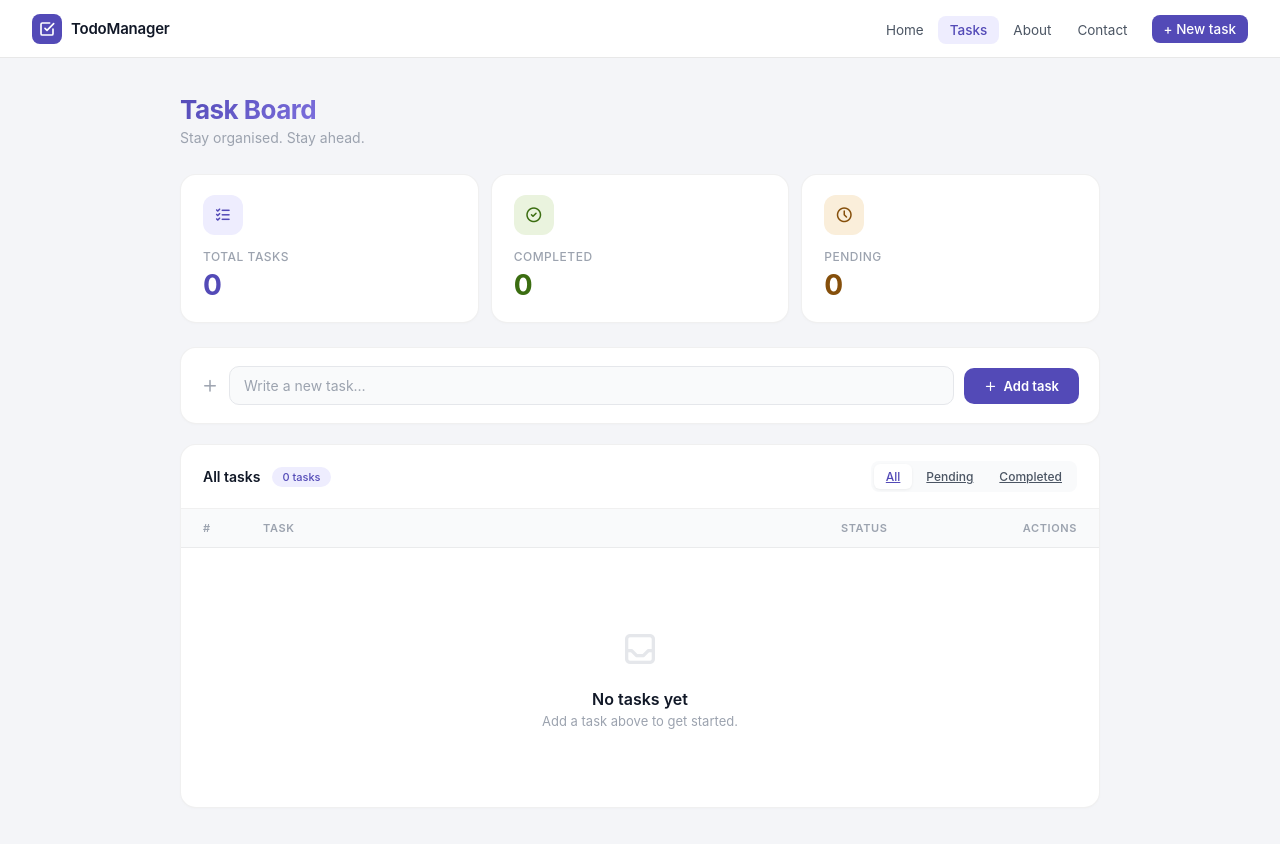
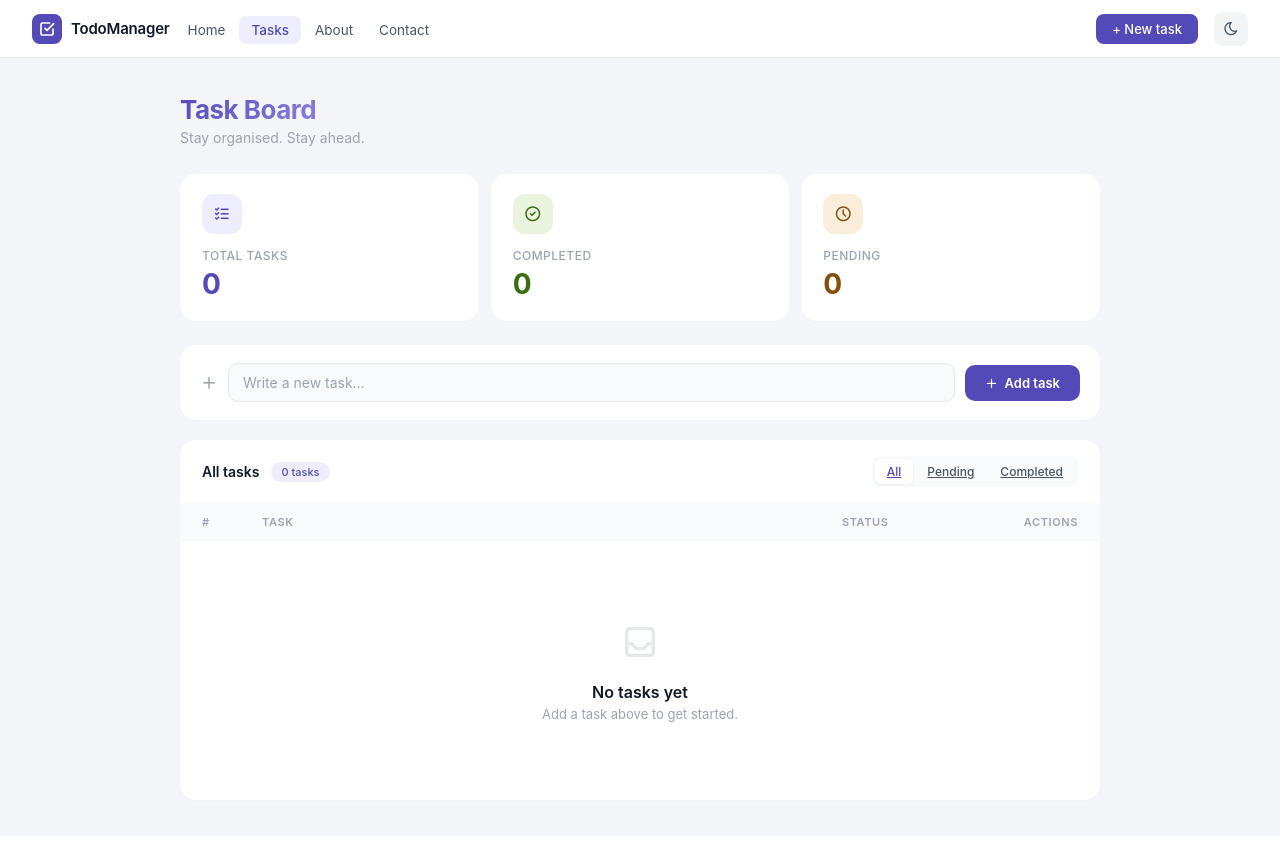
Before and after one commit to FAIZAN-MAKER/Todo_Manager_Django, a Django app: page /todolist/ in a window 1280 px wide. After the commit the page ends 801 px from the top, so only its background shows below. Run offline with Django 5.2, Linux system fonts and the light colour scheme; data that the repository does not hold is empty.

Commit message:
Refactor styles in templates to use CSS variables for colors and backgrounds
- Updated color and background properties in about.html, contact.html, main.html, todolist.html to use CSS variables for consistency and maintainability.
- Enhanced hover and transition effects for various elements to improve user experience.
- Adjusted card and button styles to align with the new design system.

```diff
--- a/todo_manager/todo_manager/templates/base.html
+++ b/todo_manager/todo_manager/templates/base.html
@@ -9,6 +9,7 @@
     <link rel="stylesheet" href="https://cdn.jsdelivr.net/npm/@tabler/icons-webfont@latest/tabler-icons.min.css">
     <style>
         *, *::before, *::after { margin: 0; padding: 0; box-sizing: border-box; }
+
         :root {
             --purple-50: #EEEDFE; --purple-600: #534AB7; --purple-800: #3C3489;
             --green-50: #EAF3DE; --green-600: #3B6D11;
@@ -18,13 +19,70 @@
             --gray-400: #9CA3AF; --gray-600: #4B5563; --gray-900: #111827;
             --radius-md: 8px; --radius-lg: 12px;
             --border: 0.5px solid rgba(0,0,0,0.09);
+            --bg-body: #f4f5f8;
+            --bg-surface: #ffffff;
+            --bg-elevated: #ffffff;
+            --bg-hover: rgba(0,0,0,0.02);
+            --bg-toolbar: var(--gray-50);
+            --border-light: rgba(0,0,0,0.06);
+            --border-med: rgba(0,0,0,0.09);
+            --shadow-sm: 0 1px 3px rgba(0,0,0,0.02);
+            --shadow-md: 0 8px 30px rgba(0,0,0,0.06);
+            --shadow-lg: 0 24px 80px rgba(0,0,0,0.15);
+            --overlay: rgba(0,0,0,0.3);
+            --gradient-text: linear-gradient(135deg, #534AB7, #8B7FDF);
+            --navbar-bg: #ffffff;
         }
-        body { font-family: 'Inter', 'Segoe UI', system-ui, sans-serif; background: #f4f5f8; min-height: 100vh; color: var(--gray-900); -webkit-font-smoothing: antialiased; }
 
-        .navbar { background: #fff; border-bottom: var(--border); padding: 0 32px; display: flex; justify-content: space-between; align-items: center; height: 58px; position: sticky; top: 0; z-index: 1000; }
+        [data-theme="dark"] {
+            --purple-50: #2a2547; --purple-600: #8B7FDF; --purple-800: #A99EE8;
+            --green-50: #1c2e14; --green-600: #6BBF2B;
+            --amber-50: #2e2312; --amber-600: #E8A623;
+            --red-50: #2e1a1a; --red-600: #E85454;
+            --gray-50: #161922; --gray-100: #1e2230; --gray-200: #2a2f3f;
+            --gray-400: #7a8398; --gray-600: #a0a8ba; --gray-900: #e4e9f2;
+            --border: 0.5px solid rgba(255,255,255,0.07);
+            --bg-body: #0d0f16;
+            --bg-surface: #151821;
+            --bg-elevated: #1a1e2a;
+            --bg-hover: rgba(255,255,255,0.02);
+            --bg-toolbar: var(--gray-50);
+            --border-light: rgba(255,255,255,0.05);
+            --border-med: rgba(255,255,255,0.07);
+            --shadow-sm: 0 1px 3px rgba(0,0,0,0.3);
+            --shadow-md: 0 8px 30px rgba(0,0,0,0.4);
+            --shadow-lg: 0 24px 80px rgba(0,0,0,0.5);
+            --overlay: rgba(0,0,0,0.6);
+            --gradient-text: linear-gradient(135deg, #8B7FDF, #B8AFF0);
+            --navbar-bg: #151821;
+        }
+
+        body {
+            font-family: 'Inter', 'Segoe UI', system-ui, sans-serif;
+            background: var(--bg-body);
+            min-height: 100vh;
+            color: var(--gray-900);
+            -webkit-font-smoothing: antialiased;
+            transition: background 0.3s ease, color 0.3s ease;
+        }
+
+        .navbar {
+            background: var(--navbar-bg);
+            border-bottom: var(--border);
+            padding: 0 32px;
+            display: flex;
+            justify-content: space-between;
+            align-items: center;
+            height: 58px;
+            position: sticky;
+            top: 0;
+            z-index: 1000;
+            transition: background 0.3s ease, border-color 0.3s ease;
+        }
+        .nav-left, .nav-right { display: flex; align-items: center; gap: 6px; }
         .brand { display: flex; align-items: center; gap: 9px; text-decoration: none; }
-        .brand-icon { width: 30px; height: 30px; background: var(--purple-600); border-radius: var(--radius-md); display: flex; align-items: center; justify-content: center; }
-        .brand-name { font-size: 15px; font-weight: 600; color: var(--gray-900); letter-spacing: -0.2px; }
+        .brand-icon { width: 30px; height: 30px; background: var(--purple-600); border-radius: var(--radius-md); display: flex; align-items: center; justify-content: center; transition: background 0.3s ease; }
+        .brand-name { font-size: 15px; font-weight: 600; color: var(--gray-900); letter-spacing: -0.2px; transition: color 0.3s ease; }
         .nav-links { list-style: none; display: flex; gap: 2px; align-items: center; }
         .nav-links a { font-size: 13.5px; color: var(--gray-600); text-decoration: none; padding: 6px 12px; border-radius: var(--radius-md); transition: background 0.15s, color 0.15s; }
         .nav-links a:hover { background: var(--gray-100); color: var(--gray-900); }
@@ -32,10 +90,27 @@
         .nav-cta { margin-left: 10px; font-size: 13px; font-weight: 500; color: #fff !important; background: var(--purple-600); padding: 7px 16px; border-radius: var(--radius-md); text-decoration: none; transition: background 0.15s; }
         .nav-cta:hover { background: var(--purple-800) !important; }
 
+        .theme-btn {
+            background: var(--gray-100);
+            border: none;
+            width: 34px;
+            height: 34px;
+            border-radius: var(--radius-md);
+            display: flex;
+            align-items: center;
+            justify-content: center;
+            cursor: pointer;
+            color: var(--gray-600);
+            font-size: 16px;
+            transition: background 0.2s, color 0.2s, transform 0.2s;
+            margin-left: 10px;
+        }
+        .theme-btn:hover { background: var(--gray-200); color: var(--gray-900); transform: rotate(15deg); }
+
         .content { max-width: 960px; margin: 0 auto; padding: 36px 20px; }
 
         .toast-container { position: fixed; bottom: 24px; right: 24px; z-index: 9999; display: flex; flex-direction: column; gap: 8px; max-width: 340px; }
-        .toast { display: flex; align-items: center; gap: 10px; padding: 11px 14px; background: #fff; border-radius: var(--radius-md); border: var(--border); border-left: 2px solid var(--green-600); box-shadow: 0 4px 20px rgba(0,0,0,0.09); animation: toastIn 0.3s cubic-bezier(0.16,1,0.3,1); transition: opacity 0.35s, transform 0.35s; }
+        .toast { display: flex; align-items: center; gap: 10px; padding: 11px 14px; background: var(--bg-elevated); border-radius: var(--radius-md); border: var(--border); border-left: 2px solid var(--green-600); box-shadow: 0 4px 20px rgba(0,0,0,0.12); animation: toastIn 0.3s cubic-bezier(0.16,1,0.3,1); transition: opacity 0.35s, transform 0.35s, background 0.3s ease, border-color 0.3s ease; }
         @keyframes toastIn { from { opacity: 0; transform: translateX(20px); } to { opacity: 1; transform: translateX(0); } }
         .toast-icon { flex-shrink: 0; width: 24px; height: 24px; background: var(--green-50); color: var(--green-600); border-radius: 50%; display: flex; align-items: center; justify-content: center; }
         .toast-msg { flex: 1; font-size: 13px; font-weight: 500; color: var(--gray-900); }
@@ -51,6 +126,7 @@
 </head>
 <body>
     <nav class="navbar">
+        <div class="nav-left">
             <a href="{% url 'homepage' %}" class="brand">
                 <div class="brand-icon">
                     <svg width="16" height="16" viewBox="0 0 24 24" fill="none" stroke="white" stroke-width="2.5" stroke-linecap="round" stroke-linejoin="round"><path d="M9 11l3 3L22 4"/><path d="M21 12v7a2 2 0 01-2 2H5a2 2 0 01-2-2V5a2 2 0 012-2h11"/></svg>
@@ -62,8 +138,14 @@
                 <li><a href="{% url 'todolist' %}" class="{% if '/todolist' in request.path %}active{% endif %}">Tasks</a></li>
                 <li><a href="{% url 'about' %}" class="{% if '/about/' in request.path %}active{% endif %}">About</a></li>
                 <li><a href="{% url 'contact' %}" class="{% if '/contact/' in request.path %}active{% endif %}">Contact</a></li>
+            </ul>
+        </div>
+        <div class="nav-right">
             <a href="{% url 'todolist' %}" class="nav-cta">+ New task</a>
-        </ul>
+            <button class="theme-btn" id="themeToggle" title="Toggle dark mode">
+                <i class="ti ti-moon" id="themeIcon"></i>
+            </button>
+        </div>
     </nav>
 
     {% if messages %}
@@ -86,6 +168,29 @@
             document.querySelectorAll('.toast').forEach(function (t) {
                 setTimeout(function () { t.style.opacity='0'; t.style.transform='translateX(16px)'; setTimeout(function(){t.remove();},350); }, 3500);
             });
+
+            var html = document.documentElement;
+            var btn = document.getElementById('themeToggle');
+            var icon = document.getElementById('themeIcon');
+
+            function setTheme(theme) {
+                html.setAttribute('data-theme', theme);
+                localStorage.setItem('theme', theme);
+                icon.className = theme === 'dark' ? 'ti ti-sun' : 'ti ti-moon';
+            }
+
+            var saved = localStorage.getItem('theme');
+            if (saved) {
+                setTheme(saved);
+            } else {
+                var prefersDark = window.matchMedia('(prefers-color-scheme: dark)').matches;
+                setTheme(prefersDark ? 'dark' : 'light');
+            }
+
+            btn.addEventListener('click', function () {
+                var current = html.getAttribute('data-theme');
+                setTheme(current === 'dark' ? 'light' : 'dark');
+            });
         });
     </script>
     {% endblock %}
--- a/todo_manager/todolist/templates/todolist.html
+++ b/todo_manager/todolist/templates/todolist.html
@@ -6,85 +6,85 @@
 
 .page-head { margin-bottom: 28px; }
 .page-head h1 { font-size: 26px; font-weight: 700; color: var(--gray-900); letter-spacing: -0.5px; display: flex; align-items: center; gap: 10px; }
-.page-head h1 span { background: linear-gradient(135deg, #534AB7, #7C6FDD); -webkit-background-clip: text; -webkit-text-fill-color: transparent; background-clip: text; }
+.page-head h1 span { background: var(--gradient-text); -webkit-background-clip: text; -webkit-text-fill-color: transparent; background-clip: text; }
 .page-head p { font-size: 14px; color: var(--gray-400); margin-top: 4px; }
 
 .stats { display: grid; grid-template-columns: repeat(3, 1fr); gap: 12px; margin-bottom: 24px; }
-.stat-card { background: #fff; border-radius: var(--radius-xl); padding: 20px 22px; border: 0.5px solid rgba(0,0,0,0.06); box-shadow: 0 1px 3px rgba(0,0,0,0.02); transition: box-shadow 0.25s, transform 0.25s; position: relative; overflow: hidden; }
-.stat-card:hover { box-shadow: 0 8px 30px rgba(0,0,0,0.06); transform: translateY(-2px); }
+.stat-card { background: var(--bg-surface); border-radius: var(--radius-xl); padding: 20px 22px; border: var(--border-light); box-shadow: var(--shadow-sm); transition: box-shadow 0.25s, transform 0.25s, background 0.3s ease; position: relative; overflow: hidden; }
+.stat-card:hover { box-shadow: var(--shadow-md); transform: translateY(-2px); }
 .stat-card .icon-ring { width: 40px; height: 40px; border-radius: 12px; display: flex; align-items: center; justify-content: center; margin-bottom: 14px; font-size: 18px; }
-.stat-card .icon-ring.purple { background: #EEEDFE; color: #534AB7; }
-.stat-card .icon-ring.green { background: #EAF3DE; color: #3B6D11; }
-.stat-card .icon-ring.amber { background: #FAEEDA; color: #854F0B; }
+.stat-card .icon-ring.purple { background: var(--purple-50); color: var(--purple-600); }
+.stat-card .icon-ring.green { background: var(--green-50); color: var(--green-600); }
+.stat-card .icon-ring.amber { background: var(--amber-50); color: var(--amber-600); }
 .stat-label { font-size: 12px; font-weight: 500; color: var(--gray-400); text-transform: uppercase; letter-spacing: 0.5px; margin-bottom: 4px; }
 .stat-val { font-size: 28px; font-weight: 700; letter-spacing: -0.5px; }
-.stat-val.purple { color: #534AB7; }
-.stat-val.green { color: #3B6D11; }
-.stat-val.amber { color: #854F0B; }
+.stat-val.purple { color: var(--purple-600); }
+.stat-val.green { color: var(--green-600); }
+.stat-val.amber { color: var(--amber-600); }
 
-.add-card { background: #fff; border-radius: var(--radius-xl); padding: 18px 20px; margin-bottom: 20px; border: 0.5px solid rgba(0,0,0,0.06); box-shadow: 0 1px 3px rgba(0,0,0,0.02); display: flex; gap: 12px; align-items: center; }
-.add-card:focus-within { box-shadow: 0 0 0 3px rgba(83,74,183,0.12), 0 1px 3px rgba(0,0,0,0.02); }
+.add-card { background: var(--bg-surface); border-radius: var(--radius-xl); padding: 18px 20px; margin-bottom: 20px; border: var(--border-light); box-shadow: var(--shadow-sm); display: flex; gap: 12px; align-items: center; transition: background 0.3s ease, border-color 0.3s ease; }
+.add-card:focus-within { box-shadow: 0 0 0 3px rgba(83,74,183,0.12), var(--shadow-sm); }
 .add-inner { display: flex; gap: 10px; align-items: center; flex: 1; }
 .add-input { flex: 1; border: 0.5px solid var(--gray-200); border-radius: 10px; padding: 10px 14px; font-size: 14px; color: var(--gray-900); background: var(--gray-50); outline: none; font-family: inherit; transition: border-color 0.2s, box-shadow 0.2s, background 0.2s; }
-.add-input:focus { border-color: #534AB7; box-shadow: 0 0 0 3px rgba(83,74,183,0.08); background: #fff; }
+.add-input:focus { border-color: var(--purple-600); box-shadow: 0 0 0 3px rgba(83,74,183,0.08); background: var(--bg-surface); }
 .add-input::placeholder { color: var(--gray-400); }
-.btn-primary { font-size: 13px; font-weight: 600; color: #fff; background: #534AB7; border: none; padding: 10px 20px; border-radius: 10px; cursor: pointer; display: flex; align-items: center; gap: 6px; white-space: nowrap; transition: background 0.2s, transform 0.2s, box-shadow 0.2s; font-family: inherit; }
-.btn-primary:hover { background: #3C3489; transform: translateY(-1px); box-shadow: 0 6px 20px rgba(83,74,183,0.25); }
+.btn-primary { font-size: 13px; font-weight: 600; color: #fff; background: var(--purple-600); border: none; padding: 10px 20px; border-radius: 10px; cursor: pointer; display: flex; align-items: center; gap: 6px; white-space: nowrap; transition: background 0.2s, transform 0.2s, box-shadow 0.2s; font-family: inherit; }
+.btn-primary:hover { background: var(--purple-800); transform: translateY(-1px); box-shadow: 0 6px 20px rgba(83,74,183,0.25); }
 .btn-primary:active { transform: translateY(0); }
 
-.table-card { background: #fff; border-radius: var(--radius-xl); border: 0.5px solid rgba(0,0,0,0.06); overflow: hidden; box-shadow: 0 1px 3px rgba(0,0,0,0.02); }
-.table-toolbar { display: flex; justify-content: space-between; align-items: center; padding: 16px 22px; border-bottom: 0.5px solid rgba(0,0,0,0.06); }
+.table-card { background: var(--bg-surface); border-radius: var(--radius-xl); border: var(--border-light); overflow: hidden; box-shadow: var(--shadow-sm); transition: background 0.3s ease, border-color 0.3s ease; }
+.table-toolbar { display: flex; justify-content: space-between; align-items: center; padding: 16px 22px; border-bottom: var(--border-light); transition: border-color 0.3s ease; }
 .toolbar-left { display: flex; align-items: center; gap: 12px; }
 .toolbar-title { font-size: 14px; font-weight: 600; color: var(--gray-900); }
-.count-badge { font-size: 11px; font-weight: 500; color: #534AB7; background: #EEEDFE; padding: 3px 10px; border-radius: 20px; }
-.filter-group { display: flex; gap: 2px; background: var(--gray-50); padding: 3px; border-radius: 8px; }
+.count-badge { font-size: 11px; font-weight: 500; color: var(--purple-600); background: var(--purple-50); padding: 3px 10px; border-radius: 20px; }
+.filter-group { display: flex; gap: 2px; background: var(--bg-toolbar); padding: 3px; border-radius: 8px; }
 .filter-btn { font-size: 12px; font-weight: 500; color: var(--gray-600); padding: 5px 12px; border-radius: 6px; cursor: pointer; border: none; background: transparent; font-family: inherit; transition: all 0.2s; }
 .filter-btn:hover { color: var(--gray-900); }
-.filter-btn.active { background: #fff; color: #534AB7; box-shadow: 0 1px 3px rgba(0,0,0,0.06); }
+.filter-btn.active { background: var(--bg-surface); color: var(--purple-600); box-shadow: 0 1px 3px rgba(0,0,0,0.06); }
 
 table { width: 100%; border-collapse: collapse; }
-th { font-size: 11px; font-weight: 600; color: var(--gray-400); text-transform: uppercase; letter-spacing: 0.6px; padding: 12px 22px; text-align: left; background: var(--gray-50); border-bottom: 0.5px solid rgba(0,0,0,0.06); }
-td { padding: 14px 22px; font-size: 14px; color: var(--gray-900); border-bottom: 0.5px solid rgba(0,0,0,0.04); vertical-align: middle; }
+th { font-size: 11px; font-weight: 600; color: var(--gray-400); text-transform: uppercase; letter-spacing: 0.6px; padding: 12px 22px; text-align: left; background: var(--bg-toolbar); border-bottom: var(--border-light); transition: background 0.3s ease, border-color 0.3s ease; }
+td { padding: 14px 22px; font-size: 14px; color: var(--gray-900); border-bottom: var(--border-light); vertical-align: middle; transition: border-color 0.3s ease; }
 tbody tr { transition: background 0.15s; }
-tbody tr:hover td { background: rgba(83,74,183,0.02); }
+tbody tr:hover td { background: var(--bg-hover); }
 tbody tr:last-child td { border-bottom: none; }
 
 .col-id { width: 60px; }
 .col-status { width: 130px; }
 .col-actions { width: 150px; text-align: right; }
 
-.id-cell { font-size: 12px; font-weight: 600; color: var(--gray-400); background: var(--gray-50); border: 0.5px solid rgba(0,0,0,0.04); padding: 2px 8px; border-radius: 6px; display: inline-block; }
+.id-cell { font-size: 12px; font-weight: 600; color: var(--gray-400); background: var(--gray-50); border: 0.5px solid var(--border-light); padding: 2px 8px; border-radius: 6px; display: inline-block; }
 .task-cell { font-weight: 500; }
 .task-cell.done { color: var(--gray-400); text-decoration: line-through; }
 
 .status-link { display: inline-flex; align-items: center; gap: 5px; font-size: 12px; font-weight: 500; padding: 4px 12px; border-radius: 20px; cursor: pointer; text-decoration: none; transition: all 0.2s; border: none; font-family: inherit; }
 .status-link:hover { transform: translateY(-1px); }
-.status-link.completed { background: #EAF3DE; color: #3B6D11; }
+.status-link.completed { background: var(--green-50); color: var(--green-600); }
 .status-link.completed:hover { box-shadow: 0 3px 10px rgba(59,109,17,0.15); }
-.status-link.pending { background: #FAEEDA; color: #854F0B; }
+.status-link.pending { background: var(--amber-50); color: var(--amber-600); }
 .status-link.pending:hover { box-shadow: 0 3px 10px rgba(133,79,11,0.15); }
 
 .action-group { display: flex; gap: 4px; justify-content: flex-end; }
 .btn-icon { display: inline-flex; align-items: center; gap: 5px; font-size: 12px; font-weight: 500; border: 0.5px solid transparent; background: transparent; color: var(--gray-400); padding: 6px 10px; border-radius: 8px; cursor: pointer; font-family: inherit; text-decoration: none; transition: all 0.2s; }
-.btn-icon:hover { background: var(--gray-50); color: var(--gray-900); border-color: rgba(0,0,0,0.06); }
-.btn-icon.btn-danger:hover { background: #FCEBEB; color: #A32D2D; border-color: #F7C1C1; }
+.btn-icon:hover { background: var(--gray-50); color: var(--gray-900); border-color: var(--border-light); }
+.btn-icon.btn-danger:hover { background: var(--red-50); color: var(--red-600); border-color: #F7C1C1; }
 
 .empty-state { text-align: center; padding: 64px 20px; }
 .empty-icon { font-size: 40px; color: var(--gray-200); margin-bottom: 14px; }
 .empty-state h3 { font-size: 16px; font-weight: 600; color: var(--gray-900); margin-bottom: 4px; }
 .empty-state p { font-size: 13px; color: var(--gray-400); }
 
-.pagination-bar { display: flex; justify-content: space-between; align-items: center; margin-top: 16px; background: #fff; border-radius: var(--radius-xl); padding: 14px 22px; border: 0.5px solid rgba(0,0,0,0.06); box-shadow: 0 1px 3px rgba(0,0,0,0.02); }
+.pagination-bar { display: flex; justify-content: space-between; align-items: center; margin-top: 16px; background: var(--bg-surface); border-radius: var(--radius-xl); padding: 14px 22px; border: var(--border-light); box-shadow: var(--shadow-sm); transition: background 0.3s ease, border-color 0.3s ease; }
 .pag-info { font-size: 13px; color: var(--gray-400); font-weight: 500; }
 .pag-links { display: flex; gap: 3px; }
 .pag-btn { display: inline-flex; align-items: center; justify-content: center; min-width: 32px; height: 32px; padding: 0 9px; border-radius: 8px; font-size: 13px; font-weight: 500; color: var(--gray-600); background: transparent; text-decoration: none; transition: all 0.2s; border: 0.5px solid transparent; }
-.pag-btn:hover:not(.disabled) { background: var(--gray-50); border-color: rgba(0,0,0,0.06); color: var(--gray-900); }
-.pag-btn.active { background: #534AB7; color: #fff; border-color: #534AB7; }
+.pag-btn:hover:not(.disabled) { background: var(--gray-50); border-color: var(--border-light); color: var(--gray-900); }
+.pag-btn.active { background: var(--purple-600); color: #fff; border-color: var(--purple-600); }
 .pag-btn.disabled { color: var(--gray-200); cursor: not-allowed; }
 
-.modal-overlay { display: none; position: fixed; inset: 0; background: rgba(0,0,0,0.3); backdrop-filter: blur(6px); z-index: 10000; align-items: center; justify-content: center; }
+.modal-overlay { display: none; position: fixed; inset: 0; background: var(--overlay); backdrop-filter: blur(6px); z-index: 10000; align-items: center; justify-content: center; }
 .modal-overlay.active { display: flex; }
-.modal-box { background: #fff; border-radius: 20px; padding: 36px 32px 28px; width: 420px; max-width: 92vw; text-align: center; box-shadow: 0 24px 80px rgba(0,0,0,0.15); animation: modalIn 0.3s cubic-bezier(0.16,1,0.3,1); }
+.modal-box { background: var(--bg-elevated); border-radius: 20px; padding: 36px 32px 28px; width: 420px; max-width: 92vw; text-align: center; box-shadow: var(--shadow-lg); animation: modalIn 0.3s cubic-bezier(0.16,1,0.3,1); transition: background 0.3s ease; }
 @keyframes modalIn { from { opacity: 0; transform: scale(0.92) translateY(12px); } to { opacity: 1; transform: scale(1) translateY(0); } }
 .modal-icon { font-size: 40px; color: var(--gray-400); margin-bottom: 14px; }
 .modal-title { font-size: 18px; font-weight: 600; color: var(--gray-900); margin-bottom: 6px; }
@@ -92,7 +92,7 @@ tbody tr:last-child td { border-bottom: none; }
 .modal-actions { display: flex; gap: 10px; justify-content: center; }
 .btn-ghost { padding: 10px 24px; background: var(--gray-100); color: var(--gray-900); border: none; border-radius: 10px; font-size: 13px; font-weight: 600; cursor: pointer; font-family: inherit; transition: background 0.2s; }
 .btn-ghost:hover { background: var(--gray-200); }
-.btn-danger { padding: 10px 24px; background: #A32D2D; color: white; border: none; border-radius: 10px; font-size: 13px; font-weight: 600; cursor: pointer; text-decoration: none; transition: background 0.2s, transform 0.2s; display: inline-flex; align-items: center; gap: 6px; }
+.btn-danger { padding: 10px 24px; background: var(--red-600); color: white; border: none; border-radius: 10px; font-size: 13px; font-weight: 600; cursor: pointer; text-decoration: none; transition: background 0.2s, transform 0.2s; display: inline-flex; align-items: center; gap: 6px; }
 .btn-danger:hover { background: #7F2323; transform: translateY(-1px); }
 
 .edit-modal-box { text-align: left; padding: 32px 28px 24px; }
@@ -101,11 +101,11 @@ tbody tr:last-child td { border-bottom: none; }
 .edit-toggle-group { display: flex; gap: 10px; }
 .toggle-opt { flex: 1; cursor: pointer; }
 .toggle-opt input { display: none; }
-.toggle-lbl { display: block; text-align: center; padding: 10px 16px; border-radius: 10px; font-size: 13px; font-weight: 500; border: 1.5px solid var(--gray-200); transition: all 0.2s; cursor: pointer; color: var(--gray-600); background: #fff; }
-.toggle-opt input:checked + .toggle-lbl.pending-lbl { background: #FAEEDA; border-color: #854F0B; color: #854F0B; }
-.toggle-opt input:checked + .toggle-lbl.completed-lbl { background: #EAF3DE; border-color: #3B6D11; color: #3B6D11; }
-.btn-accent { padding: 10px 24px; background: #534AB7; color: white; border: none; border-radius: 10px; font-size: 13px; font-weight: 600; cursor: pointer; font-family: inherit; transition: background 0.2s, transform 0.2s; }
-.btn-accent:hover { background: #3C3489; transform: translateY(-1px); }
+.toggle-lbl { display: block; text-align: center; padding: 10px 16px; border-radius: 10px; font-size: 13px; font-weight: 500; border: 1.5px solid var(--gray-200); transition: all 0.2s; cursor: pointer; color: var(--gray-600); background: var(--bg-surface); }
+.toggle-opt input:checked + .toggle-lbl.pending-lbl { background: var(--amber-50); border-color: var(--amber-600); color: var(--amber-600); }
+.toggle-opt input:checked + .toggle-lbl.completed-lbl { background: var(--green-50); border-color: var(--green-600); color: var(--green-600); }
+.btn-accent { padding: 10px 24px; background: var(--purple-600); color: white; border: none; border-radius: 10px; font-size: 13px; font-weight: 600; cursor: pointer; font-family: inherit; transition: background 0.2s, transform 0.2s; }
+.btn-accent:hover { background: var(--purple-800); transform: translateY(-1px); }
 
 @media (max-width: 640px) {
   .stats { grid-template-columns: 1fr; }
@@ -302,6 +302,7 @@ tbody tr:last-child td { border-bottom: none; }
 {% endblock %}
 
 {% block extra_js %}
+{{ block.super }}
 <script>
 document.addEventListener('DOMContentLoaded', function () {
     document.querySelectorAll('.toast').forEach(function (t) {
```
Also changed, not shown: todo_manager/todolist/templates/about.html (+23 -19 lines), todo_manager/todolist/templates/contact.html (+13 -10 lines), todo_manager/todolist/templates/main.html (+17 -15 lines), todo_manager/static/image/me.jpeg (added). Lines whose indentation alone changed are shown as unchanged.
